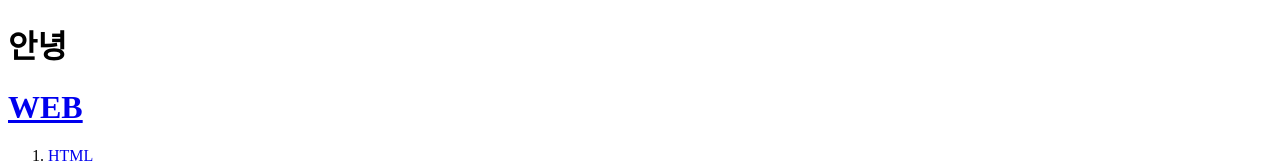
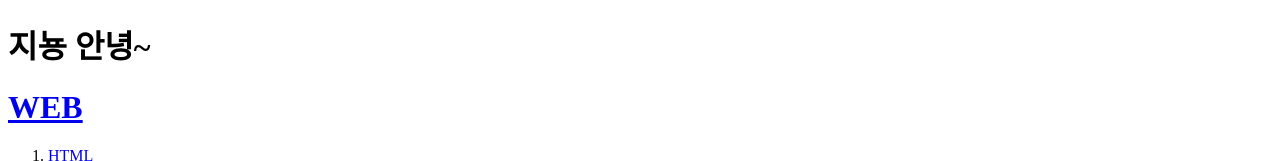
Before and after one commit to every-sushi/nodejs-study, a website: page index.html in a window 1280 px wide. Shown: the top 161 px of the page. Drawn offline with Linux system fonts and the light colour scheme.

```diff
--- a/index.html
+++ b/index.html
@@ -5,7 +5,7 @@
   <meta charset="utf-8">
 </head>
 <body>
-  <h1>안녕</h1>
+  <h1>지뇽 안녕~</h1>
   <h1><a href="index.html">WEB</a></h1>
   <ol>
     <li><a href="1.html">HTML</a></li>
```
